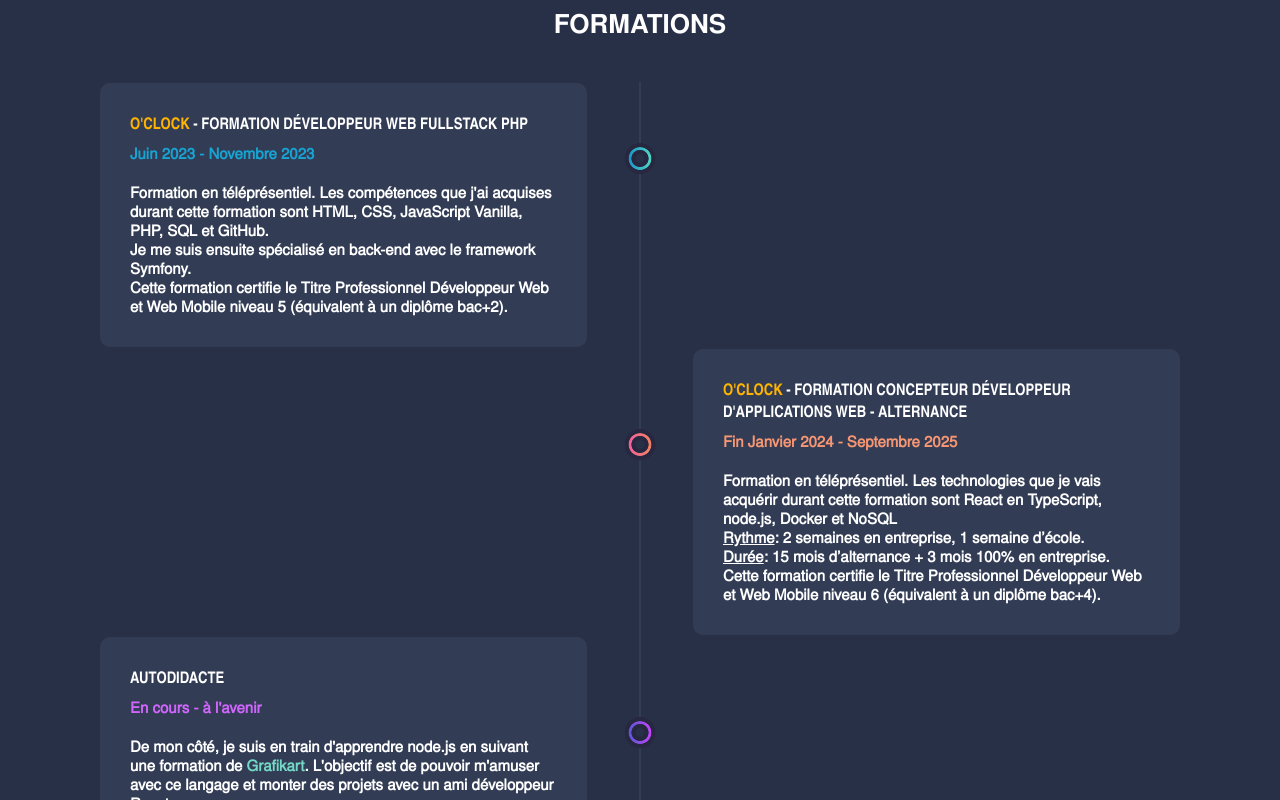
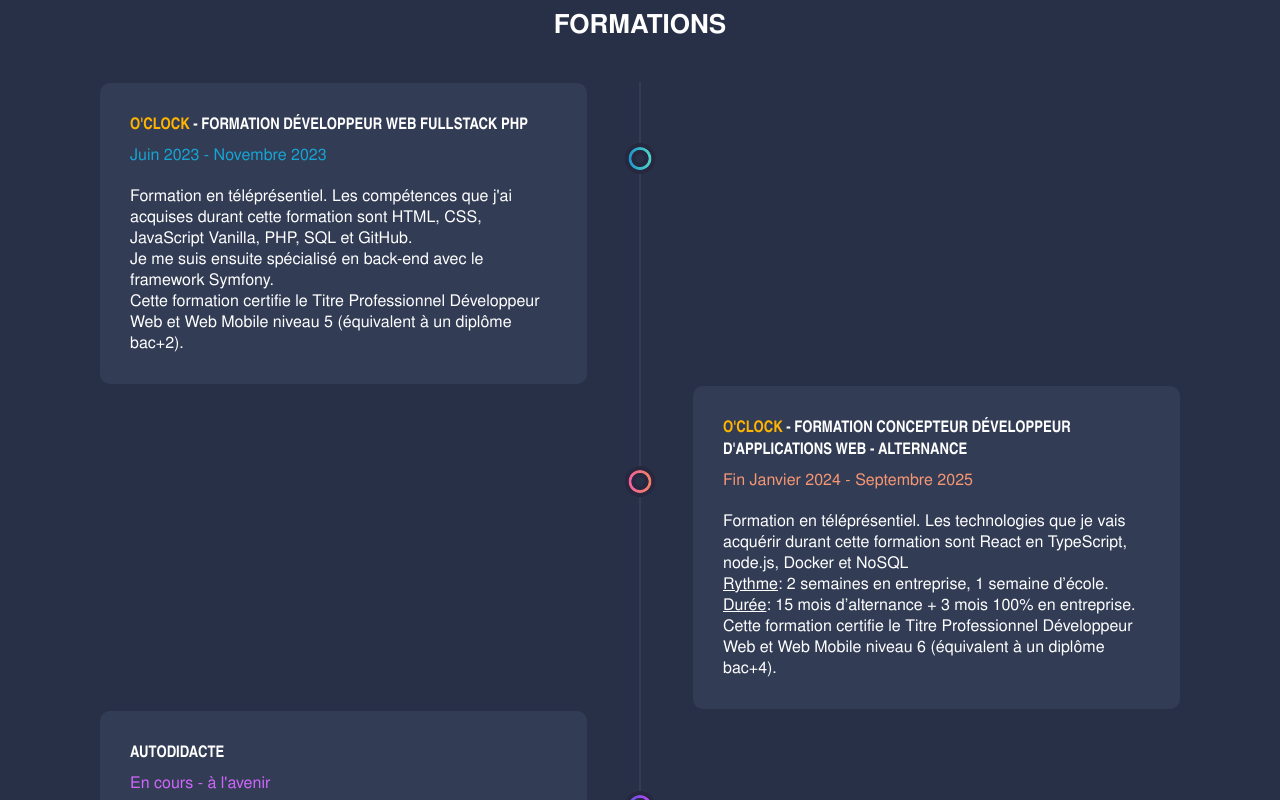
Before and after one commit to RomanBeldent/portfolio, a React (Vite) app: page / in a window 1280 px wide. Shown: the part 1080-1880 px from the top of the page. Built offline with nearby package versions, Linux system fonts and the light colour scheme.

Commit message:
edited bold on formations paragraphs

```diff
--- a/src/components/FormationSection/FormationSection.scss
+++ b/src/components/FormationSection/FormationSection.scss
@@ -57,8 +57,7 @@
     padding: 10px 30px 30px 30px;
     margin: 0 auto;
     font-family: "nimbus-regular";
-    font-weight: bold;
-    font-size: 15px;
+    font-size: 16px;
 }
 
 .oclock {
```
